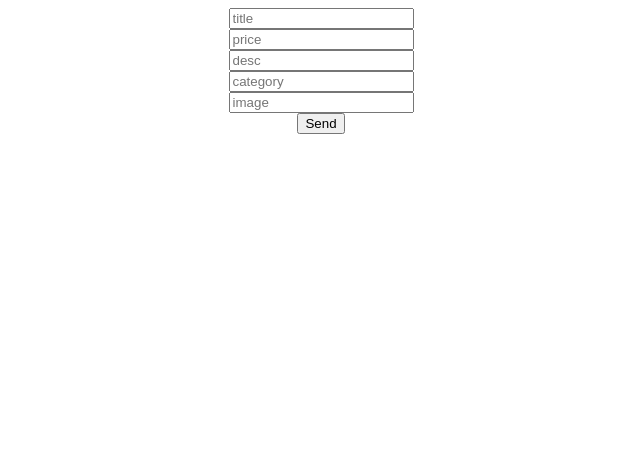
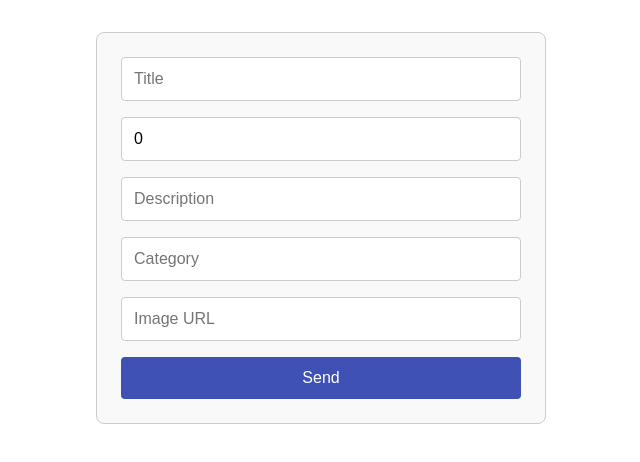
Before and after one commit to spokoynbIy9/alpha-ecosystem_test_case, a React (Vite) app: page /create-product in a window 1280 px wide. Shown: the top 462 px of the page, without its empty margins (319-959 px from the left). Built offline with nearby package versions, Linux system fonts and the light colour scheme.

Commit message:
do validating the form to create product

```diff
--- a/package.json
+++ b/package.json
@@ -17,10 +17,12 @@
     "@redux-devtools/extension": "^3.3.0",
     "@reduxjs/toolkit": "^2.2.7",
     "axios": "^1.7.7",
+    "formik": "^2.4.6",
     "react": "^18.3.1",
     "react-dom": "^18.3.1",
     "react-redux": "^9.1.2",
-    "react-router-dom": "^6.26.1"
+    "react-router-dom": "^6.26.1",
+    "yup": "^1.4.0"
   },
   "devDependencies": {
     "@eslint/js": "^9.9.0",
--- a/src/pages/CreateProductPage/components/ProductForm.tsx
+++ b/src/pages/CreateProductPage/components/ProductForm.tsx
@@ -4,85 +4,132 @@ import axios from "axios";
 import { useAppDispatch } from "../../../redux/hooks";
 import { addProduct } from "../../../redux/productsSlice";
 import { useNavigate } from "react-router-dom";
+import * as Yup from "yup";
+import { useFormik } from "formik";
 const ProductForm = () => {
   const dispatch = useAppDispatch();
   const navigate = useNavigate();
   const [isProductAdded, setIsProductAdded] = useState(false);
-  const [newProduct, setNewProduct] = useState({
-    id: 0,
+
+  const validationSchema = Yup.object({
+    title: Yup.string()
+      .min(3, "Title must be at least 3 characters")
+      .required("Title is required"),
+    price: Yup.number()
+      .min(1, "Price must be greater than 0")
+      .required("Price is required"),
+    description: Yup.string()
+      .min(5, "Description must be at least 5 characters")
+      .required("Description is required"),
+    category: Yup.string()
+      .min(3, "Category must be at least 3 characters")
+      .required("Category is required"),
+    image: Yup.string()
+      .url("Must be a valid URL")
+      .required("Image URL is required"),
+  });
+
+  const formik = useFormik({
+    initialValues: {
       title: "",
       price: 0,
       description: "",
+      category: "",
       image: "",
-  });
-  const handleChange = (event: React.ChangeEvent<HTMLInputElement>) => {
-    const { name, value } = event.target;
-    setNewProduct((prevState) => ({ ...prevState, [name]: value }));
-  };
-  const classes = useStyles();
-  const addNewProduct = async () => {
+    },
+    validationSchema,
+    onSubmit: async (values) => {
       try {
         const { data } = await axios.post(
           "https://fakestoreapi.com/products",
-        newProduct
+          values
         );
-      const updatedProduct = { ...newProduct, id: data.id * Date.now() };
+        const updatedProduct = { ...values, id: data.id * Date.now() };
 
         dispatch(addProduct(updatedProduct));
         setIsProductAdded(true);
-      setNewProduct({ id: 0, title: "", price: 0, description: "", image: "" });
       } catch (error) {
         console.error("Error adding product", error);
       }
-  };
-  const handleSubmit = (event: React.FormEvent<HTMLFormElement>) => {
-    event.preventDefault();
-    addNewProduct();
-  };
+    },
+  });
   useEffect(() => {
     if (isProductAdded) {
       navigate(-1);
       setIsProductAdded(false);
     }
   }, [isProductAdded, navigate]);
+  const classes = useStyles();
   return (
-    <form onSubmit={handleSubmit} className={classes.productForm}>
+    <form onSubmit={formik.handleSubmit} className={classes.productForm}>
       <input
         type="text"
         name="title"
-        placeholder="title"
-        onChange={handleChange}
-        required
+        placeholder="Title"
+        onChange={formik.handleChange}
+        onBlur={formik.handleBlur}
+        value={formik.values.title}
+        className={classes.inputField}
       />
+      {formik.touched.title && formik.errors.title ? (
+        <div className={classes.errorMessage}>{formik.errors.title}</div>
+      ) : null}
+
       <input
         type="number"
         name="price"
-        placeholder="price"
-        onChange={handleChange}
-        required
+        placeholder="Price"
+        onChange={formik.handleChange}
+        onBlur={formik.handleBlur}
+        value={formik.values.price}
+        className={classes.inputField}
       />
+      {formik.touched.price && formik.errors.price ? (
+        <div className={classes.errorMessage}>{formik.errors.price}</div>
+      ) : null}
+
       <input
         type="text"
         name="description"
-        placeholder="desc"
-        onChange={handleChange}
-        required
+        placeholder="Description"
+        onChange={formik.handleChange}
+        onBlur={formik.handleBlur}
+        value={formik.values.description}
+        className={classes.inputField}
       />
+      {formik.touched.description && formik.errors.description ? (
+        <div className={classes.errorMessage}>{formik.errors.description}</div>
+      ) : null}
+
       <input
         type="text"
         name="category"
-        placeholder="category"
-        onChange={handleChange}
-        required
+        placeholder="Category"
+        onChange={formik.handleChange}
+        onBlur={formik.handleBlur}
+        value={formik.values.category}
+        className={classes.inputField}
       />
+      {formik.touched.category && formik.errors.category ? (
+        <div className={classes.errorMessage}>{formik.errors.category}</div>
+      ) : null}
+
       <input
         type="text"
         name="image"
-        placeholder="image"
-        onChange={handleChange}
-        required
+        placeholder="Image URL"
+        onChange={formik.handleChange}
+        onBlur={formik.handleBlur}
+        value={formik.values.image}
+        className={classes.inputField}
       />
-      <button type="submit">Send</button>
+      {formik.touched.image && formik.errors.image ? (
+        <div className={classes.errorMessage}>{formik.errors.image}</div>
+      ) : null}
+
+      <button className={classes.submitButton} type="submit">
+        Send
+      </button>
     </form>
   );
 };
--- a/src/pages/CreateProductPage/styles.ts
+++ b/src/pages/CreateProductPage/styles.ts
@@ -4,7 +4,41 @@ const useStyles = makeStyles({
   productForm: {
     display: "flex",
     flexDirection: "column",
-    alignItems: "center",
+    gap: "1rem",
+    maxWidth: "400px",
+    margin: "2rem auto",
+    padding: "1.5rem",
+    border: "1px solid #ccc",
+    borderRadius: "8px",
+    backgroundColor: "#f9f9f9",
+  },
+  inputField: {
+    padding: "0.75rem",
+    fontSize: "1rem",
+    borderRadius: "4px",
+    border: "1px solid #ccc",
+    "&:focus": {
+      outline: "none",
+      borderColor: "#3f51b5",
+    },
+  },
+  submitButton: {
+    padding: "0.75rem 1.5rem",
+    fontSize: "1rem",
+    backgroundColor: "#3f51b5",
+    color: "#fff",
+    border: "none",
+    borderRadius: "4px",
+    cursor: "pointer",
+    transition: "background-color 0.3s ease",
+    "&:hover": {
+      backgroundColor: "#303f9f",
+    },
+  },
+  errorMessage: {
+    color: "red",
+    fontSize: "0.875rem",
+    marginTop: "0.25rem",
   },
 });
 
```
Also changed, not shown: 1 other file (tests, documents, lock files or other folders). Lines whose indentation alone changed are shown as unchanged.
